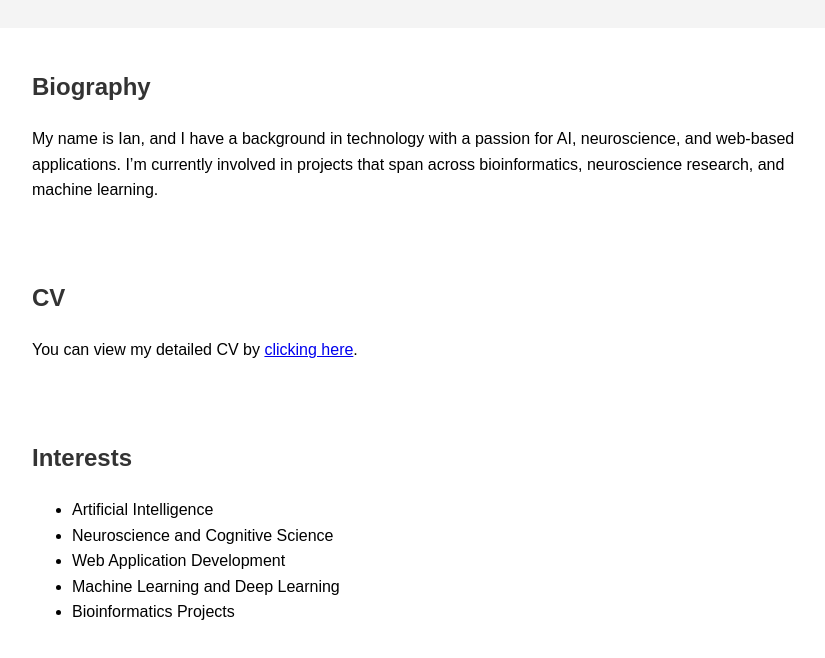
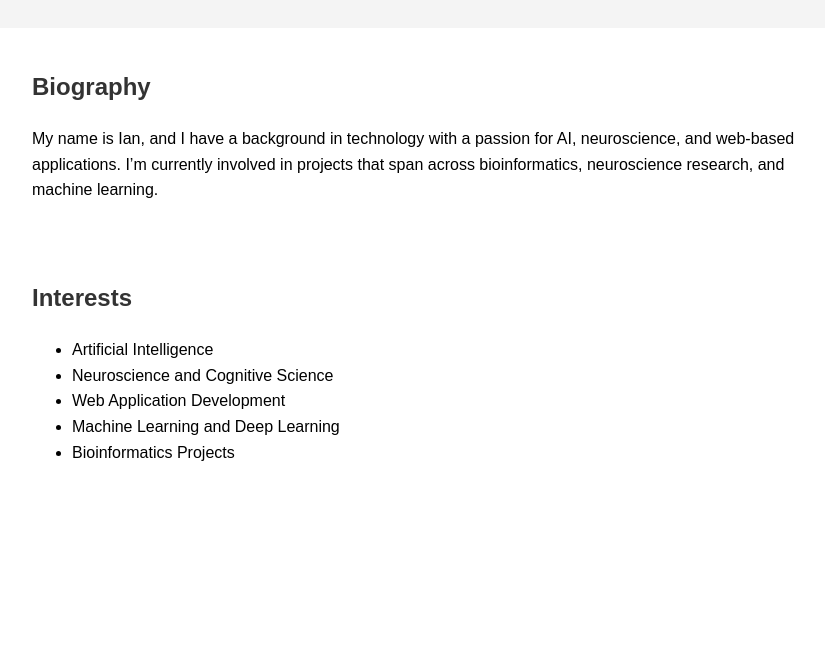
Before and after one commit to ADOREMOS003/ianphilip.github.io, a plain HTML site: page index.html in a window 1280 px wide. Shown: the part 106-764 px from the top of the page, without its empty margins (208-1033 px from the left). Drawn offline with Linux system fonts and the light colour scheme.

Commit message:
Update index.html

```diff
--- a/index.html
+++ b/index.html
@@ -39,12 +39,7 @@
             My name is Ian, and I have a background in technology with a passion for AI, neuroscience, and web-based applications. I’m currently involved in projects that span across bioinformatics, neuroscience research, and machine learning.
         </p>
     </section>
-    <section class="content">
-        <h2>CV</h2>
-        <p>
-            You can view my detailed CV by <a href="cv.pdf" target="_blank">clicking here</a>.
-        </p>
-    </section>
+
     <section class="content">
         <h2>Interests</h2>
         <ul>
```
